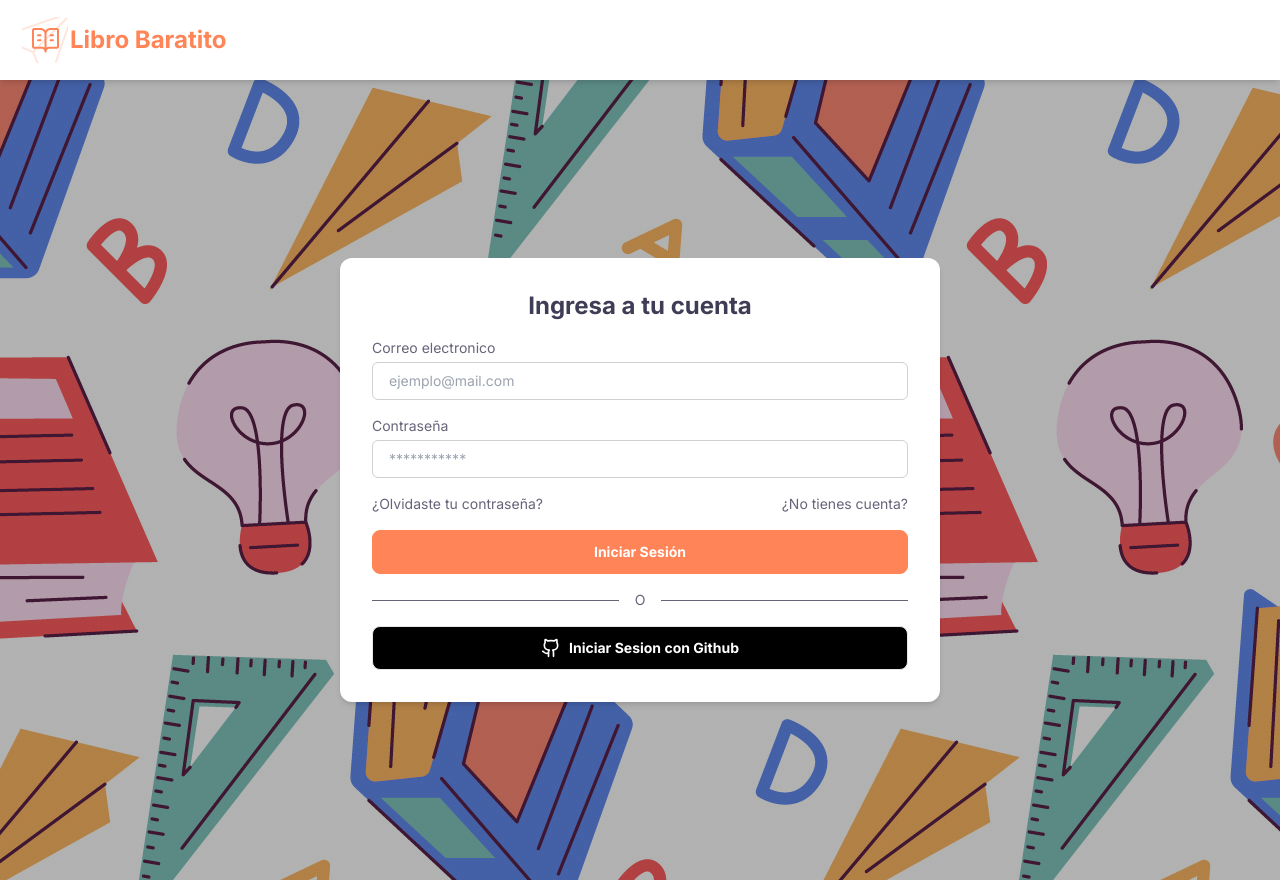
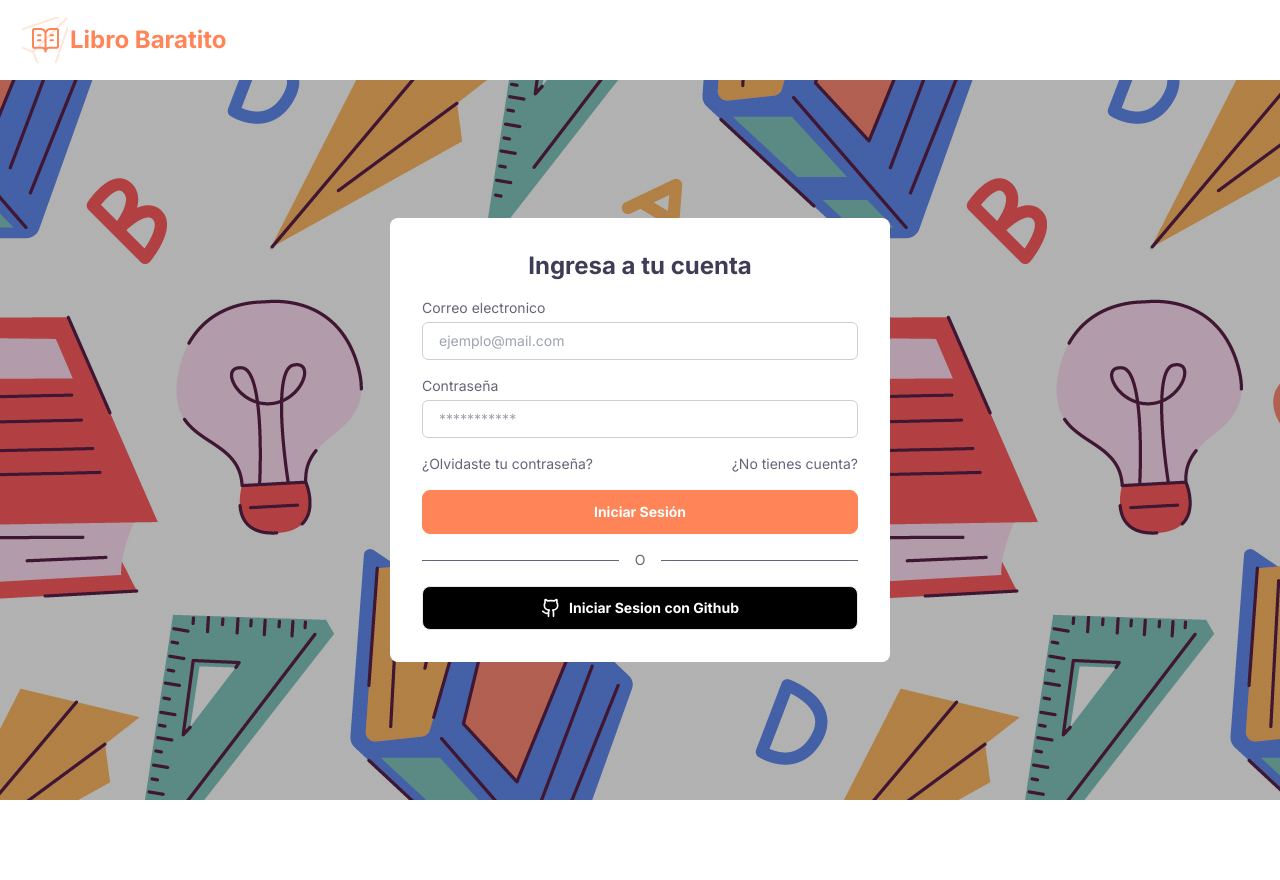
Before and after one commit to ivanexDev/libro-baratito-nextjs, a Next.js app: page /login in a window 1280 px wide. After the commit the page ends 800 px from the top, so only its background shows below. Built offline with nearby package versions, Linux system fonts and the light colour scheme.

Commit message:
fix: scrolling height fixing in auth views

```diff
--- a/src/app/(auth)/layout.tsx
+++ b/src/app/(auth)/layout.tsx
@@ -6,9 +6,9 @@ export default function AuthLayout({
   children: React.ReactNode;
 }>) {
   return (
-    <div className="background-pattern flex justify-center items-center">
-      <div className="bg-white p-8 rounded-xl shadow-md min-w-[600px] min-h-[200px]">
-        {children}
+    <div className="background-pattern h-full w-full flex justify-center items-center">
+      <div className="bg-white w-[500px] p-8 rounded-lg">
+      {children}
       </div>
     </div>
   );
--- a/src/app/globals.css
+++ b/src/app/globals.css
@@ -7,7 +7,6 @@
   /*Reglas reutilizables de tailwind usando el @apply*/
 
   .background-pattern {
-    @apply h-dvh w-full;
     background-image: linear-gradient(rgba(0, 0, 0, 0.3), rgba(0, 0, 0, 0.3)),
       url("/pattern.jpg");
     background-position: center center;
--- a/src/app/layout.tsx
+++ b/src/app/layout.tsx
@@ -30,10 +30,10 @@ export default function RootLayout({
   return (
     <html lang="es">
       <body
-        className={`${InterSans.className} bg-white antialiased text-sm text-gray-600 flex flex-col min-h-screen`}
+        className={`${InterSans.className} bg-white antialiased text-sm text-gray-600 flex flex-col h-screen`}
       >
         <Navbar/>
-        <main className="flex-grow pt-[80px] items-center justify-center flex">
+        <main className="flex-1 flex-grow">
         {children}
         </main>
       </body>
--- a/src/components/Navbar.tsx
+++ b/src/components/Navbar.tsx
@@ -3,7 +3,7 @@ import Image from "next/image";
 
 export const Navbar = () => {
   return (
-    <nav className='bg-white text-orange-primary w-full fixed top-0 inset-x-0 shadow-md flex items-center px-5 h-[80px] text-2xl font-bold border-b-[#D0D0D0]'>
+    <nav className='bg-white text-orange-primary w-full shadow-md flex items-center px-5 h-[80px] text-2xl font-bold border-b-[#D0D0D0]'>
         <Image src="/logo.png" alt="libro baratito logo" width={50} height={50}/>
         <span>Libro Baratito</span>
     </nav>
```
